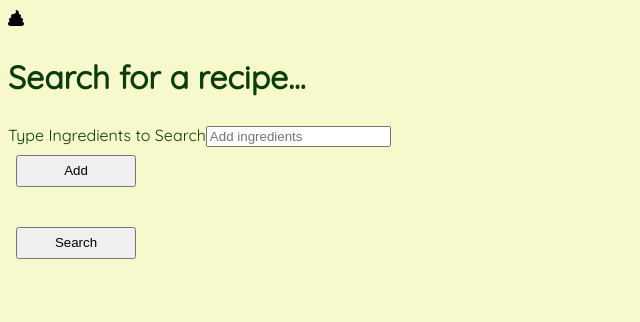
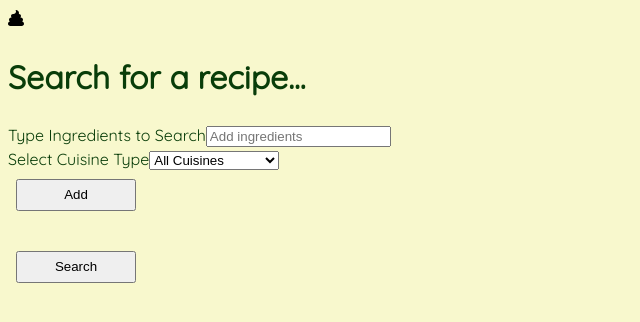
Before and after one commit to Meera-create/recipe-app, a React (Create React App) app: page /recipe-form in a window 1280 px wide. Shown: the top 322 px of the page, without its empty margins (0-640 px from the left). Built offline with nearby package versions, Linux system fonts and the light colour scheme; no server answers.

Commit message:
cuisine search bar, but not filtering as expected

```diff
--- a/src/components/RecipeFinder/RecipeFinderForm.js
+++ b/src/components/RecipeFinder/RecipeFinderForm.js
@@ -3,11 +3,9 @@ import axios from 'axios';
 import apiConfig from '../../config/apiConfig';
 import IngredientsList from './IngredientsList';
 import toast, { Toaster } from 'react-hot-toast';
-import '../../styles/components/_recipe-finder-form.scss'
-
+import '../../styles/components/_recipe-finder-form.scss';
 
 const RecipeFinderForm = ({ setRecipes, setSearch, ingredientsList, setIngredientsList, setExtractedRecipe }) => {
-
   const initialState = {
     alert: {
       message: "",
@@ -17,6 +15,7 @@ const RecipeFinderForm = ({ setRecipes, setSearch, ingredientsList, setIngredien
   };
 
   const [ingredient, setIngredient] = useState(initialState.ingredient);
+  const [cuisineType, setCuisineType] = useState("");
 
   const handleIngredientChange = (e) => {
     setIngredient(e.target.value);
@@ -33,18 +32,26 @@ const RecipeFinderForm = ({ setRecipes, setSearch, ingredientsList, setIngredien
     }
   };
 
+  const handleCuisineChange = (e) => {
+    setCuisineType(e.target.value);
+  };
+
   const handleSubmit = async (e) => {
     e.preventDefault();
     if (ingredientsList.length > 0) {
       try {
         const ingredientsSearch = ingredientsList.join(",+");
-        const { data } = await axios.get(
-          `https://api.spoonacular.com/recipes/findByIngredients?ingredients=${ingredientsSearch}`, {
-            headers: {
-              "x-api-key": apiConfig.apiKey,
-            },
-          }
-        );
+        let apiUrl = `https://api.spoonacular.com/recipes/findByIngredients?ingredients=${ingredientsSearch}`;
+
+        if (cuisineType) {
+          apiUrl += `&cuisine=${cuisineType}`;
+        }
+
+        const { data } = await axios.get(apiUrl, {
+          headers: {
+            "x-api-key": apiConfig.apiKey,
+          },
+        });
 
         setRecipes(data);
         setSearch(true);
@@ -75,9 +82,43 @@ const RecipeFinderForm = ({ setRecipes, setSearch, ingredientsList, setIngredien
             onChange={handleIngredientChange}
           />
         </div>
+        <div className="cuisine-filter">
+          <label>Select Cuisine Type</label>
+          <select value={cuisineType} onChange={handleCuisineChange}>
+            <option value="">All Cuisines</option>
+            <option value="italian">African</option>
+            <option value="indian">Asian</option>
+            <option value="indian">American</option>
+            <option value="indian">British</option>
+            <option value="indian">Cajun</option>
+            <option value="indian">Carribean</option>
+            <option value="indian">Chinese</option>
+            <option value="indian">Eastern European</option>
+            <option value="indian">European</option>
+            <option value="indian">French</option>
+            <option value="indian">German</option>
+            <option value="indian">Greek</option>
+            <option value="indian">Indian</option>
+            <option value="indian">Irish</option>
+            <option value="indian">Italian</option>
+            <option value="indian">Japanese</option>
+            <option value="indian">Jewish</option>
+            <option value="indian">Korean</option>
+            <option value="indian">Latin American</option>
+            <option value="indian">Mediterranean</option>
+            <option value="indian">Mexican</option>
+            <option value="indian">Middle Eastern</option>
+            <option value="indian">Nordic</option>
+            <option value="indian">Southern</option>
+            <option value="indian">Spanish</option>
+            <option value="indian">Thai</option>
+            <option value="indian">Vietnamese</option>
+
+          </select>
+        </div>
         <button type="submit" onClick={handleAddIngredient}>Add</button>
         <br /><br />
-        {ingredientsList.length >= 1 && <><IngredientsList ingredientsList={ingredientsList} setIngredientsList={setIngredientsList}/> <br /><br /></>}
+        {ingredientsList.length >= 1 && <><IngredientsList ingredientsList={ingredientsList} setIngredientsList={setIngredientsList} /> <br /><br /></>}
         <button type="button" onClick={handleSubmit}>Search</button>
       </form>
     </div>
--- a/src/components/RecipeFinder/RecipesAll.js
+++ b/src/components/RecipeFinder/RecipesAll.js
@@ -1,13 +1,10 @@
 import React from 'react';
 import axios from 'axios';
 import Alert from './Alert';
-// import { useNavigate } from 'react-router-dom';
 import apiConfig from '../../config/apiConfig';
-import '../../styles/components/_recipes-all.scss'
-
+import '../../styles/components/_recipes-all.scss';
 
 const RecipeAll = ({ recipes, search, setExtractedRecipe }) => {
-
 
   const selectRecipe = async (event) => {
     event.preventDefault();
@@ -21,11 +18,10 @@ const RecipeAll = ({ recipes, search, setExtractedRecipe }) => {
           },
         });
 
-                    console.log(data, "fefehfkahe")
-                    // console.log(singleRecipe, "the recipe")
-                    console.log(data.sourceUrl, 'URL WEBSITE')
+      console.log(data, "fefehfkahe");
+      console.log(data.sourceUrl, 'URL WEBSITE');
 
-                    const { data: recipeData} = await axios.get(
+      const { data: recipeData } = await axios.get(
         `https://api.spoonacular.com/recipes/extract?url=${data.sourceUrl}`,
         {
           headers: {
@@ -33,36 +29,33 @@ const RecipeAll = ({ recipes, search, setExtractedRecipe }) => {
           },
         });
       console.log(recipeData, "extracted recipe");
-                    // console.log(data.instructions)
       setExtractedRecipe(recipeData);
-                    // console.log(url, 'this is the URL!!!')
     } catch (error) {
       console.log(error);
     }
   };
 
-
   return (
     <div className="recipesAll">
       {search && <h1>Here is a list of recipes that match your search!</h1>}
-          {alert && <Alert message={alert.message} />}
+      {/* Assuming you have an 'alert' state somewhere */}
+      {/* {alert && <Alert message={alert.message} />} */}
 
       <ul className="recipes">
         {recipes.map((recipe) => (
-                    <button className="eachRecipe"
+          <button
+            className="eachRecipe"
             value={recipe.id}
             key={recipe.id}
             onClick={selectRecipe}
           >
             {recipe.title}
-                        {/* {recipe.url} */}
-
             {recipe.id}
           </button>
         ))}
       </ul>
     </div>
-    )
-}
+  );
+};
 
 export default RecipeAll;
```
Lines whose indentation alone changed are shown as unchanged.
